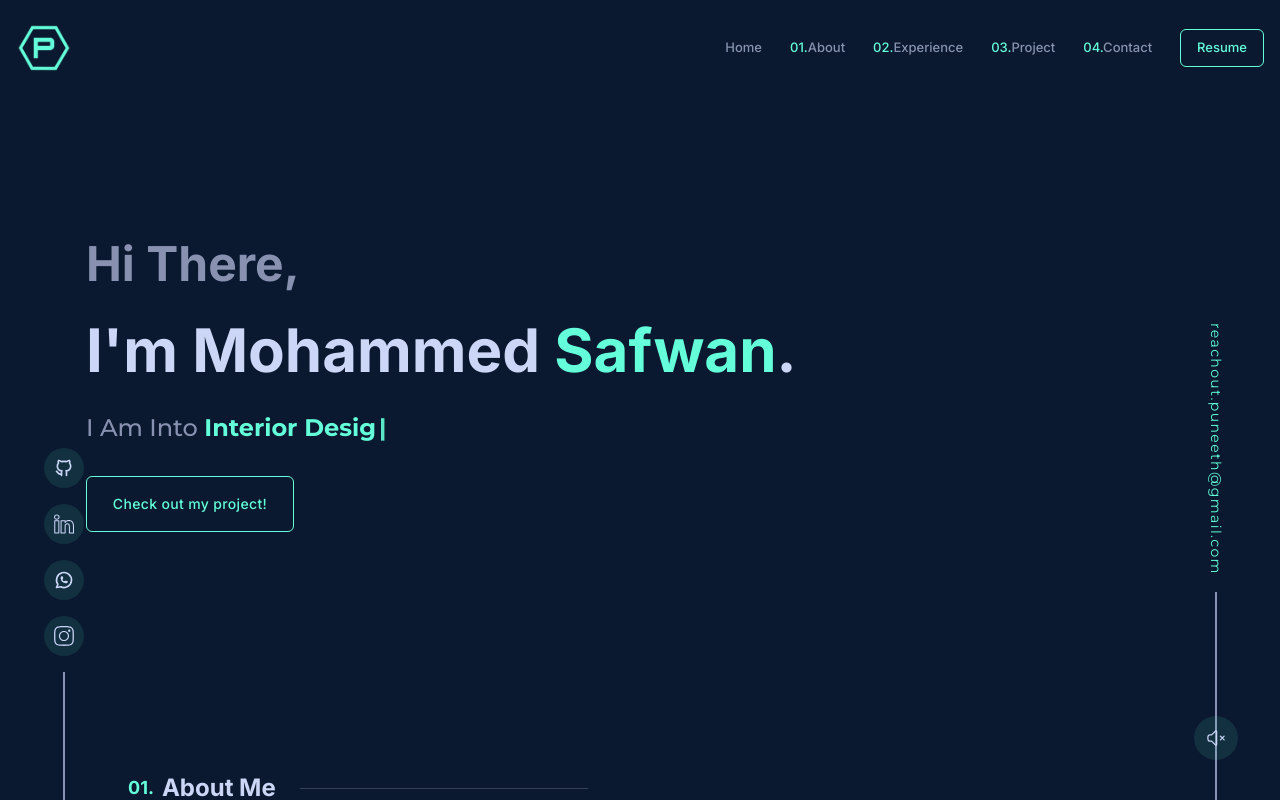
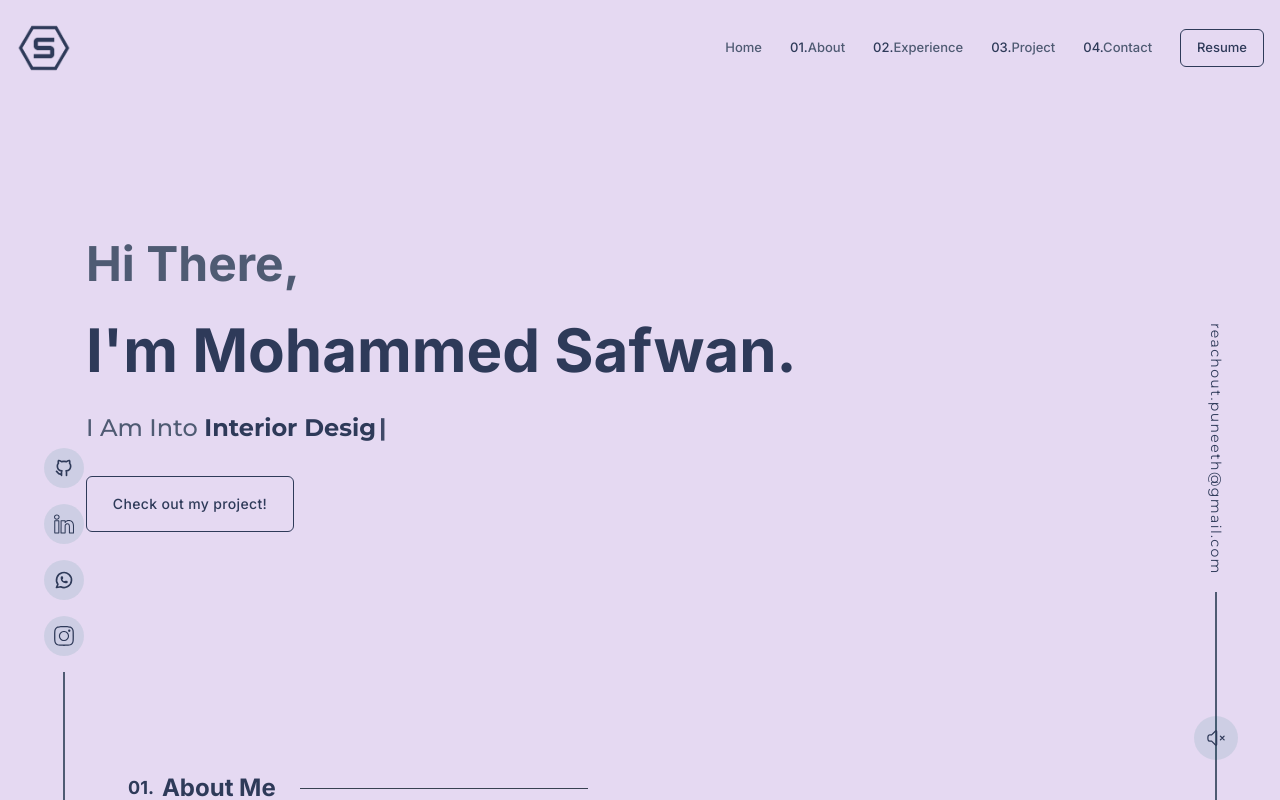
Before and after one commit to PuneethKanike/client-project, a Next.js app: page / in a window 1280 px wide. Built offline with nearby package versions, Linux system fonts and the light colour scheme.

Commit message:
change 2

```diff
--- a/components/Banner.tsx
+++ b/components/Banner.tsx
@@ -2,6 +2,7 @@ import { motion } from "framer-motion";
 import { Typewriter } from "react-simple-typewriter"; // Import Typewriter
 
 const Banner = () => {
+
   return (
     <section
       id="home"
--- a/package.json
+++ b/package.json
@@ -18,6 +18,7 @@
     "eslint-config-next": "13.2.4",
     "framer-motion": "^10.9.1",
     "next": "13.2.4",
+    "particles.js": "^2.0.0",
     "react": "18.2.0",
     "react-dom": "18.2.0",
     "react-icons": "^4.8.0",
--- a/tailwind.config.js
+++ b/tailwind.config.js
@@ -23,13 +23,14 @@ module.exports = {
         lgl: "1024px",
         xl: "1280px",
       },
-      colors: {
-        bodyColor: "#0A192F",
-        textGreen: "#64ffda",
-        textLight: "#ccd6f6",
-        textDark: "#8892b0",
-        hoverColor: "rgba(100,255,218,0.1)",
-      },
+     colors: {
+  bodyColor: "#E5D9F2",   // Light background
+  textGreen: "#2e3a59",   // Muted green for contrast
+  textLight: "#2e3a59",   // Darker shade for readability
+  textDark: "#4f5b73",    // Softer contrast for secondary text
+  hoverColor: "rgba(0, 121, 107, 0.1)", // Light hover effect with green tone
+},
+
       fontFamily: {
         bodyFont: ["Montserrat", "sans-serif"],
         titleFont: ["Inter", "sans-serif"],
```
Also changed, not shown: public/assets/images/logo.png, 1 other file (tests, documents, lock files or other folders).
